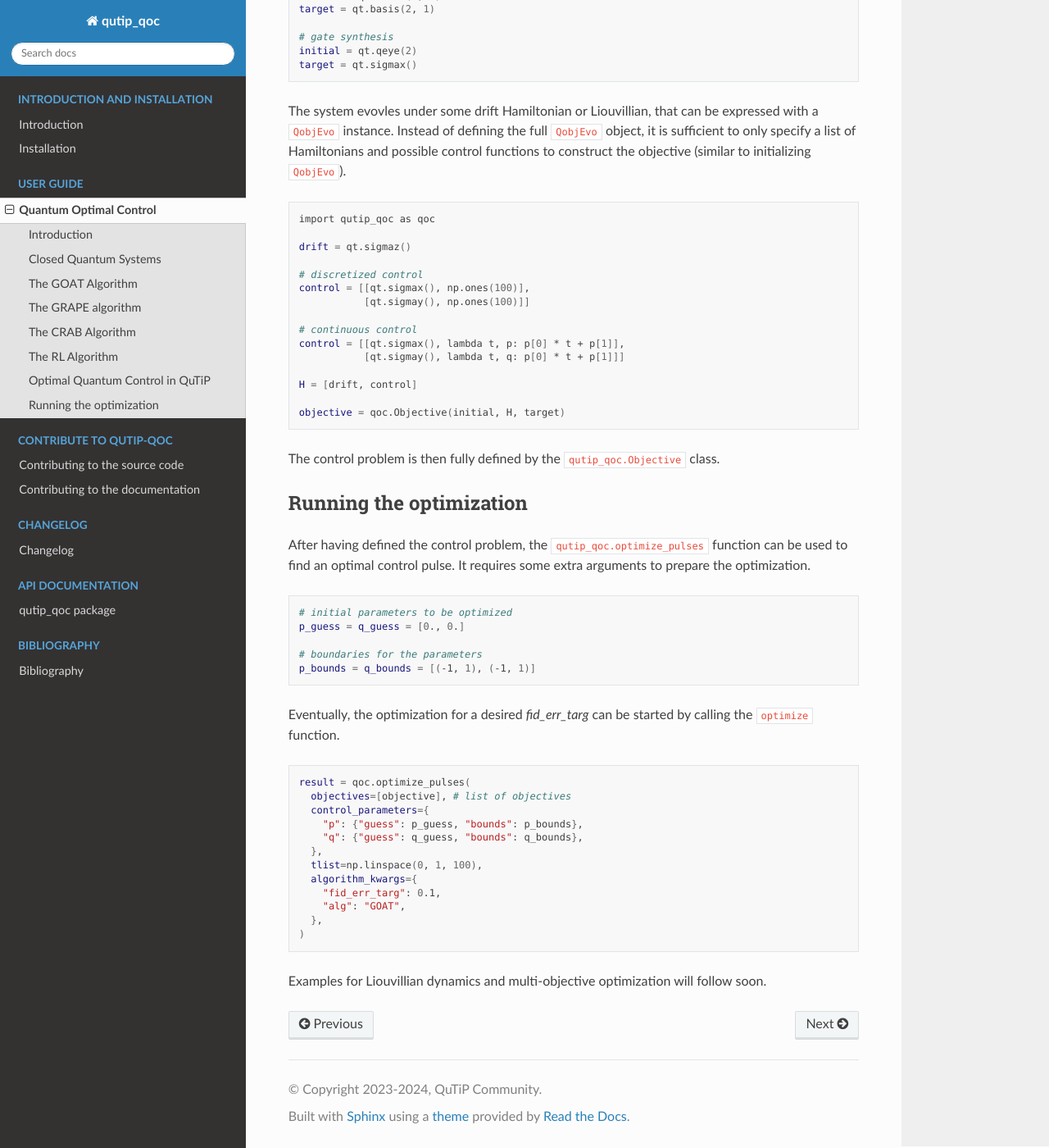
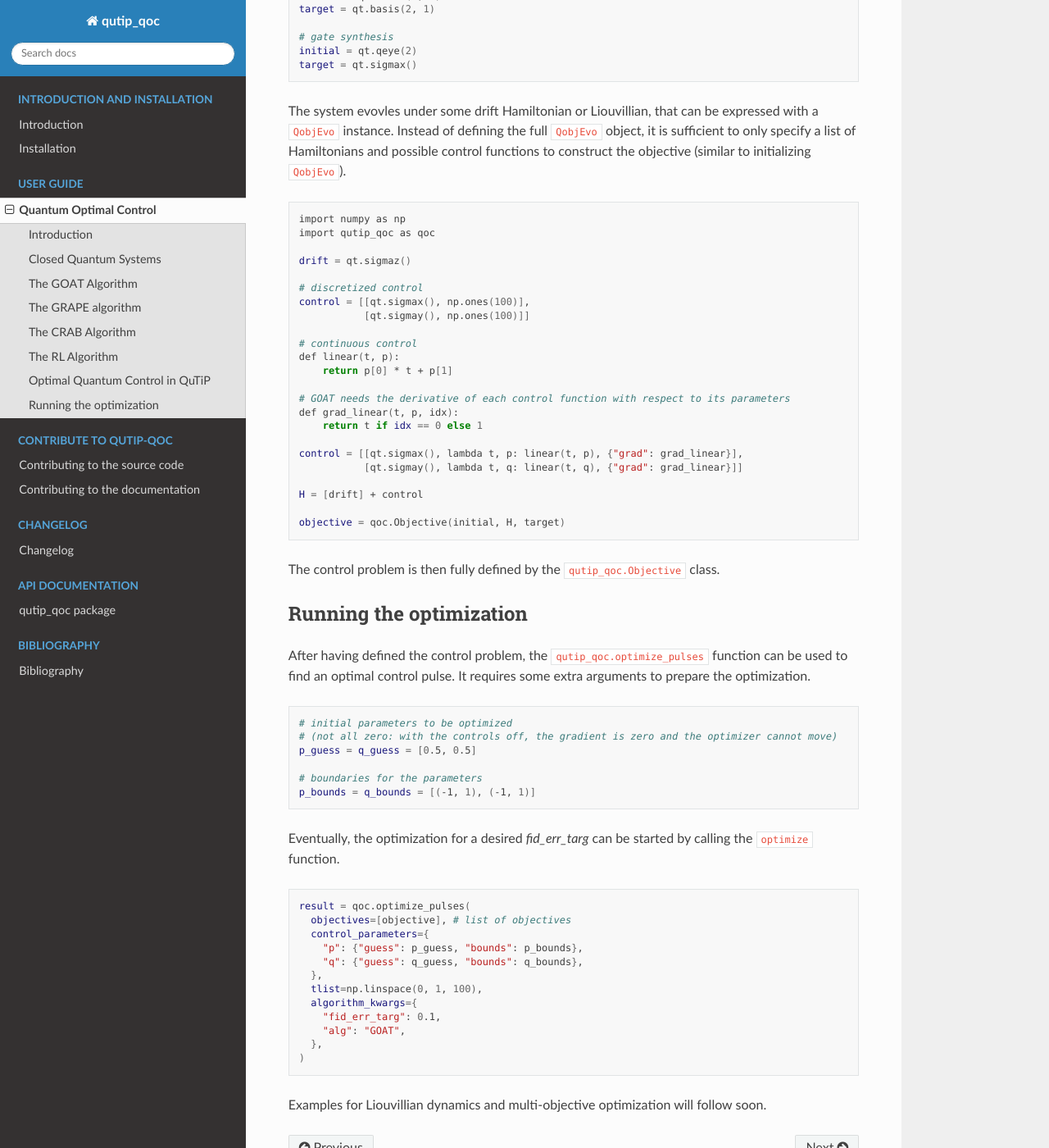
Before and after one commit to qutip/qutip-qoc, a Sphinx documentation site: the page built from doc/guide/guide-control.rst, in a window 1280 px wide and 1400 px high, scrolled down 5908 px. Shown: the whole window at 82% size. Built offline with Sphinx 7.4.7 and the Read the Docs theme 3.1.0, drawn with Linux system fonts in a browser that asks for light colours; cross-references to code outside the pages are shown as plain code.

Commit message:
Fix the continuous control example in the control guide
The second control used `p` in a lambda that takes `q`, GOAT needs a
gradient for each control function, the Hamiltonian list nested the
controls, and `np` was not imported. With an all-zero guess the
gradient is zero and the optimizer stays at fid_err 1, so start from
0.5.

Part of #13.

Assisted-by: Claude Opus 5.5

```diff
--- a/doc/guide/guide-control.rst
+++ b/doc/guide/guide-control.rst
@@ -258,6 +258,7 @@ to construct the objective (similar to initializing ``QobjEvo``).
 
 .. code-block:: bash
 
+  import numpy as np
   import qutip_qoc as qoc
 
   drift = qt.sigmaz()
@@ -267,10 +268,17 @@ to construct the objective (similar to initializing ``QobjEvo``).
              [qt.sigmay(), np.ones(100)]]
 
   # continuous control
-  control = [[qt.sigmax(), lambda t, p: p[0] * t + p[1]],
-             [qt.sigmay(), lambda t, q: p[0] * t + p[1]]]
+  def linear(t, p):
+      return p[0] * t + p[1]
 
-  H = [drift, control]
+  # GOAT needs the derivative of each control function with respect to its parameters
+  def grad_linear(t, p, idx):
+      return t if idx == 0 else 1
+
+  control = [[qt.sigmax(), lambda t, p: linear(t, p), {"grad": grad_linear}],
+             [qt.sigmay(), lambda t, q: linear(t, q), {"grad": grad_linear}]]
+
+  H = [drift] + control
 
   objective = qoc.Objective(initial, H, target)
 
@@ -287,7 +295,8 @@ It requires some extra arguments to prepare the optimization.
 .. code-block:: bash
 
   # initial parameters to be optimized
-  p_guess = q_guess = [0., 0.]
+  # (not all zero: with the controls off, the gradient is zero and the optimizer cannot move)
+  p_guess = q_guess = [0.5, 0.5]
 
   # boundaries for the parameters
   p_bounds = q_bounds = [(-1, 1), (-1, 1)]
```
